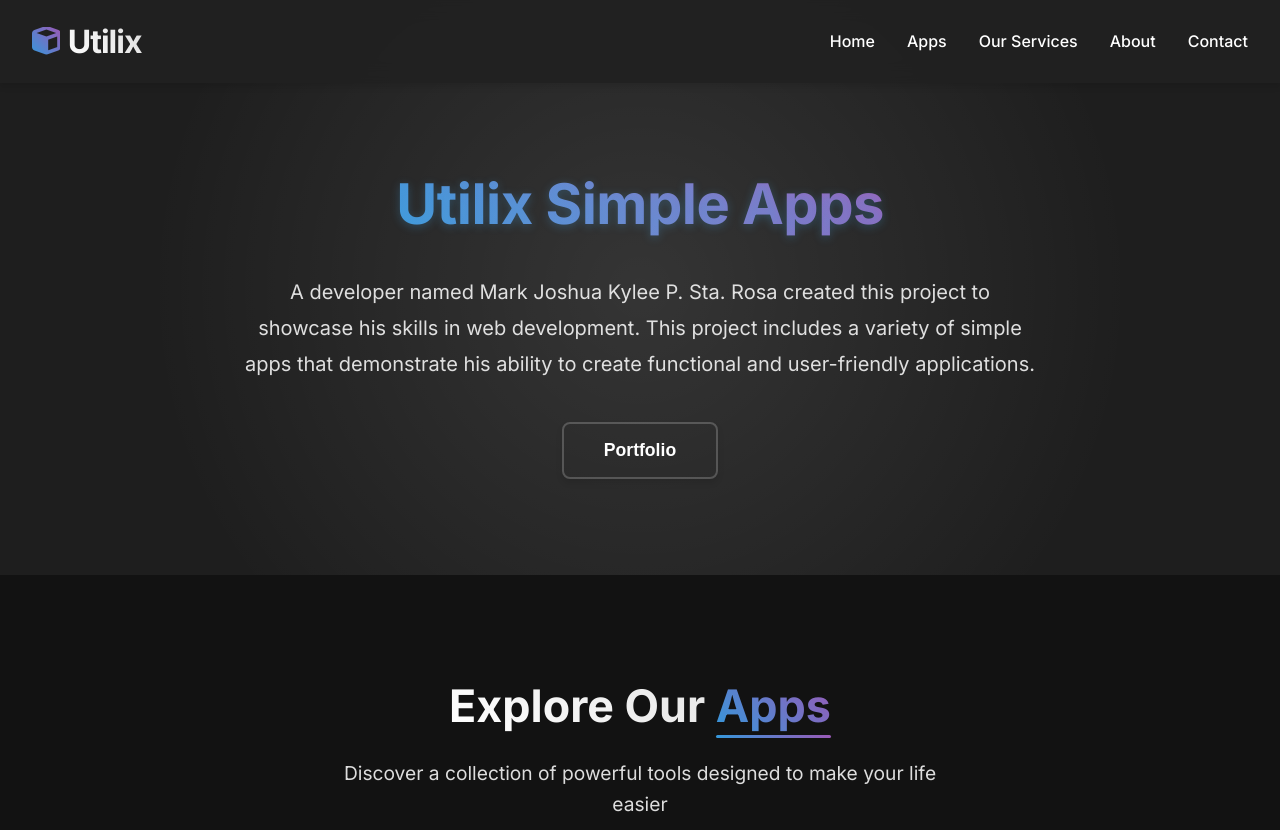
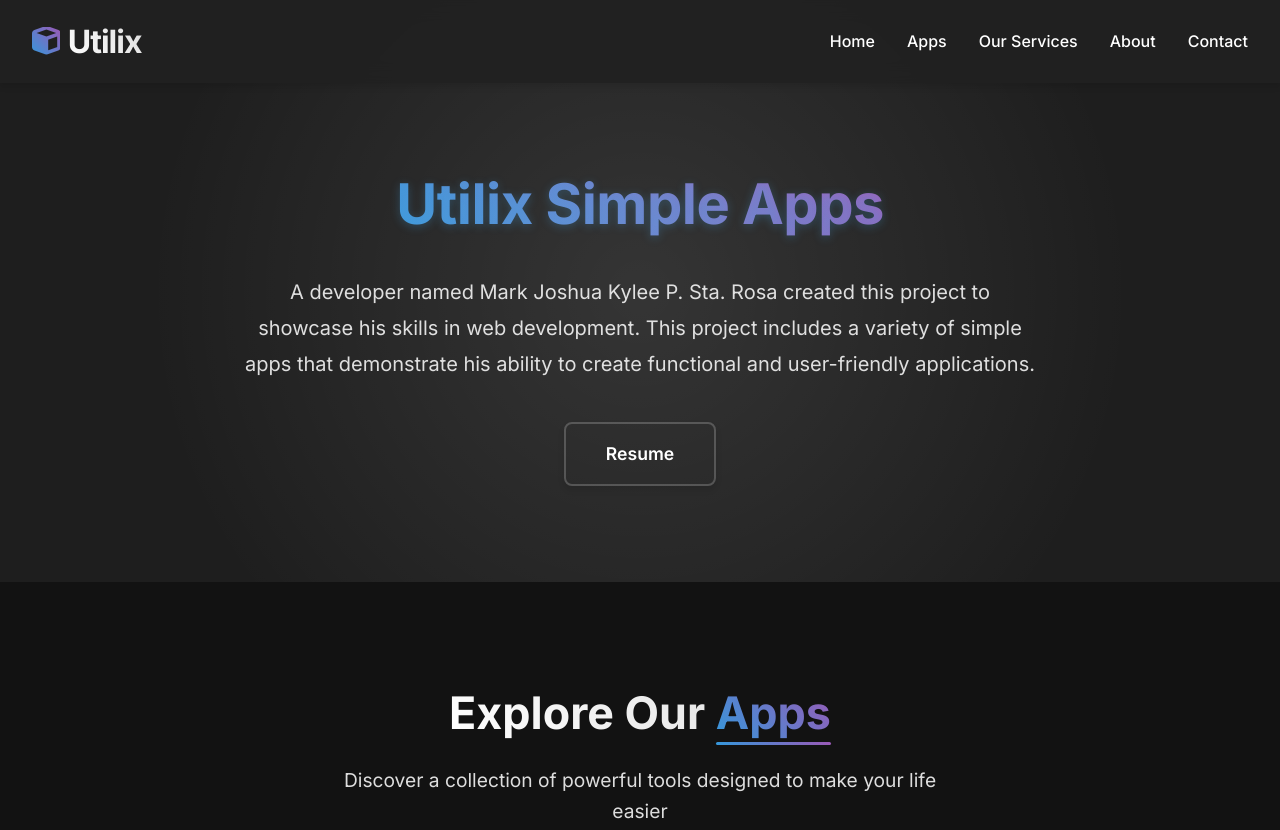
Before and after one commit to XZCUTE/utilix-homepage, a website: page index.html in a window 1280 px wide. Shown: the top 830 px of the page. Drawn offline with Linux system fonts and the light colour scheme.

Commit message:
modified:   index.html

```diff
--- a/index.html
+++ b/index.html
@@ -243,8 +243,31 @@
       transition: all 0.3s ease;
       box-shadow: 0 4px 6px rgba(0, 0, 0, 0.1);
       position: relative;
-      overflow: hidden;
-      z-index: 1;
+    }
+
+    /* Button link style to match button appearance */
+    .button {
+      display: inline-block;
+      background-color: transparent;
+      color: #fff;
+      padding: 1rem 2.5rem;
+      border: 2px solid rgba(255,255,255,0.2);
+      cursor: pointer;
+      border-radius: 8px;
+      font-weight: 600;
+      font-size: 1.1rem;
+      transition: all 0.3s ease;
+      box-shadow: 0 4px 6px rgba(0, 0, 0, 0.1);
+      position: relative;
+      text-decoration: none;
+    }
+
+    .button:hover {
+      transform: translateY(-2px);
+      box-shadow: 0 6px 12px rgba(0, 0, 0, 0.15);
+      color: #fff;
+      border-color: transparent;
+      background-image: linear-gradient(45deg, #3498db, #9b59b6);
     }
 
     .hero button::before {
@@ -2008,7 +2031,7 @@
     <div class="container">
     <h1 class="gradient-text">Utilix Simple Apps</h1>
     <p>A developer named Mark Joshua Kylee P. Sta. Rosa created this project to showcase his skills in web development. This project includes a variety of simple apps that demonstrate his ability to create functional and user-friendly applications.</p>
-    <button>Portfolio</button>
+    <a href="https://drive.google.com/file/d/1B16oBaktlDUVILSxRwrwwQjzzCdWw8Ui/view" target="_blank" rel="noopener" class="button">Resume</a>
     </div>
   </section>
 
```
